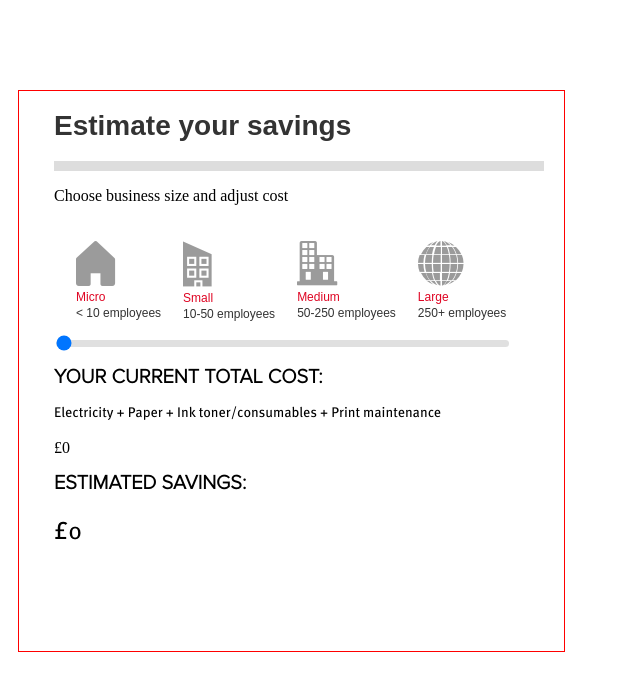
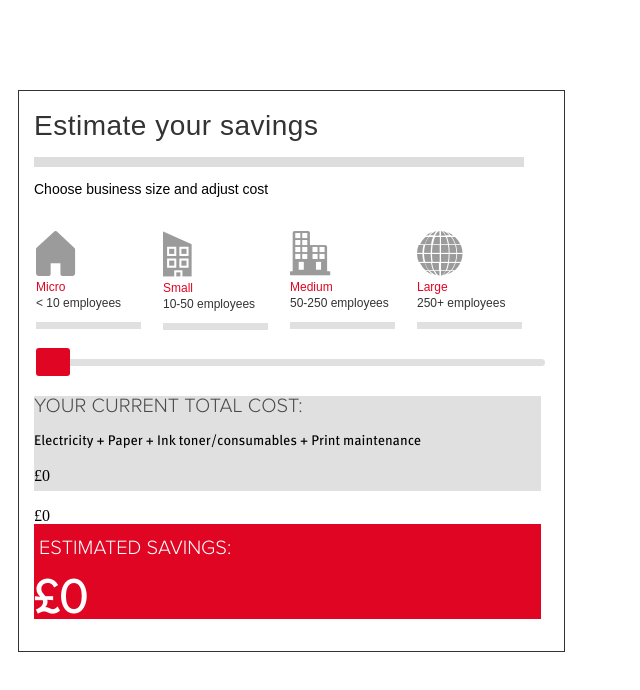
Before and after one commit to jimhbanks/roi_calc, a plain HTML site: page index.html in a window 1280 px wide. Shown: the whole page, without its empty margins (0-640 px from the left). Drawn offline with Linux system fonts and the light colour scheme.

Commit message:
commit lunch

```diff
--- a/index.html
+++ b/index.html
@@ -8,56 +8,68 @@
 </head>
 <body>
 
-<div class="iframe">
+<div id="iframe">
 
 <div class="container">
 
-<div class="content">
 <h1>Estimate your savings</h1>
 <div class="box"></div>
-<p class="sub-title">Choose business size and adjust cost</p>
+<p class="sub-header">Choose business size and adjust cost</p>
 
 <div class="business-types">
-<div class="business-opt">
+<div class="business-opt-left" tabindex="1">
 <img src="images/micro.png">
 	<p class="red-text">Micro</p>
 	<p class="sub-text">< 10 employees</p>
+    <div class="status-bar"></div>
 </div>
 
 <div class="business-opt">
 <img src="images/small.png">
 	<p class="red-text">Small</p>
 	<p class="sub-text">10-50 employees</p>
+    <div class="status-bar"></div>
 </div>
 
 <div class="business-opt">
 <img src="images/medium.png">
 	<p class="red-text">Medium</p>
 	<p class="sub-text">50-250 employees</p>
+    <div class="status-bar"></div>
 </div>
 
 <div class="business-opt">
 <img src="images/large.png">
 	<p class="red-text">Large</p>
 	<p class="sub-text">250+ employees</p>
+    <div class="status-bar"></div>
+</div>
 </div>
 
-
-<input type="range" id="slider" min="20000.00" max="300000.00" value="5" step="5"  />
+<input id="slider" type="range" id="slider" min="200000.00" max="300000.00" value="100000" step="10000" stage="50"/>
 
 
+<div id="grey-rect">
+<h2 class="black">YOUR CURRENT TOTAL COST:</h2>
+<p class="cost-text">Electricity + Paper + Ink toner/consumables + Print maintenance</p>
+<p class="current-c">£<span id="cost">0</span></p>
+</div>
+<p class="current-c">£<span id="cost">0</span></p>
 
-<h2>YOUR CURRENT TOTAL COST:</h2>
-<p class="cost">Electricity + Paper + Ink toner/consumables + Print maintenance</p>
 
-<p class="resultss">£<span id="cost">0</span></p>
-<h2>ESTIMATED SAVINGS:</h2><p class="results">£<span id="saving">0</span></p>
+<div id="red-rect">
+<h2 class="white">ESTIMATED SAVINGS:</h2>
+<h2 class="result">
+£<span id="saving">0</span></h2>
+</div>
 
-</div>
-<!-- end of content wrapper -->
-</div>
+<!-- <p>Percentage of revenue spent on document output costs:</p><input type="radio" value="1">1%<br><input type="radio" value="3">3%<br>
+ -->
+
+<!-- </div>
+ -->
 <!-- end of iframe wrapper -->
-
+ </div>
 
 
 
--- a/script.js
+++ b/script.js
@@ -4,10 +4,11 @@
 
     $('#range').html( $(this).val() );
 
-    //this is your value to be calculated
+    //this is the value to be calculated
     var value = $(this).val();
 
     $('#cost').html(value);
+     $('#cost1').html(value);
     $('#saving').html(thirtyPercentOf(value));
 
 
@@ -17,4 +18,8 @@
 
       return newNum;
     }
+
+
+
+
   });
--- a/style.css
+++ b/style.css
@@ -2,58 +2,78 @@
   font-family: 'proxima-nova';
   src:  url('fonts/proxima-nova.ttf');
 }
-
 @font-face {
   font-family: 'proxima-nova-light';
   src:  url('fonts/proxima-nova-light.otf');
 }
-
 @font-face {
   font-family: 'proxima-nova-semibold';
   src:  url('fonts/Proxima Nova Semibold.otf');
 }
-
 @font-face {
   font-family: 'metapro-book';
   src:  url('fonts/Metapro Book Opentype.otf');
 }
-
 @font-face {
   font-family: 'metapro-bold';
   src:  url('fonts/Metapro Bold Opentype.otf');
 }
 
+
 body {
 	background-color: white;
 }
 
-.iframe {
+#iframe {
 	margin-left: 10px;
 	margin-top: 90px;
 	width: 545px;
 	height: 560px;
 	border-style: solid;
     border-width: 1px;
-    border-color: red;
+    border-color: #333333;
 
 }
 
+
 .container {
-	padding-left: 35px;
+	padding-left: 15px;
 }
 
 h1 {
 	font-family: arial;
-	font-weight: bold;
+	font-style: normal;
+	font-weight: 400;
+	letter-spacing: .5px;
 	color: #333333;
 	font-size: 28px;
+	margin-bottom: 15px;
 }
 
-h2 {
+h2.white {
 	font-family: proxima-nova-light;
-	/*font-style: normal;
-	font-weight: 400;*/
+	font-style: normal;
+	font-weight: 200;
 	font-size: 20px;
+	color: #FFFFFF;
+	padding-top: 14px;
+	padding-left: 5px;
+}
+
+h2.black {
+    font-family: proxima-nova-light;
+	color: #4A4A4A;
+	font-style: normal;
+	font-weight: 400;
+	font-size: 20px;
+}
+
+h2.result {
+	font-family: proxima-nova-light;
+	font-size: 48px;
+	color: #FFFFFF;
+	margin: 0px;
+    padding: 0px;
 }
 
 .box {
@@ -62,25 +82,50 @@ h2 {
     background-color: #DDDDDD;
 }
 
+.business-opt-left {
+	padding-left: 2px;
+	float: left;
+	padding-top: 20px;
+}
+
 .business-opt {
 	float: left;
 	padding-left: 22px;
 	padding-top: 20px;
 }
 
+
+#slider {
+	position: relative;
+	margin-top: 29px;
+}
+.status-bar {
+	width: 105px;
+	height: 7px;
+	background-color: #E0E0E0;
+}
+
 input[type=range] {
   -webkit-appearance: none;
-  width: 453px;
-  border-radius: 5px;
+  width: 509px;
+  border-radius: 13px;
   position: relative;
   height: 7px;
   background-color: #E0E0E0;
 }
+
+input[type=range]::-webkit-slider-thumb {
+  -webkit-appearance: none;
+  height: 28px;
+  width: 34px;
+  border-radius: 3px;
+  outline: none;
+  background: #DF0523;
+  cursor: auto;
 }
 
-
-p.sub-title {
-	font-family: metapro-book;
+p.sub-header {
+	font-family: arial;
 	font-size: 14px;
 }
 
@@ -98,14 +143,33 @@ p.sub-text {
 	margin-top: -10px;
 }
 
-p.results {
-	font-family: metapro-book;
-	font-size: 24px;
+
+
+#grey-rect {
+	margin-top: 26px;
+	width: 507px;
+	height: 95px;
+	background-color: #E0E0E0;
 }
 
-p.cost {
+#red-rect {
+	width: 507px;
+	height: 95px;
+	background-color: #DF0523;
+	margin-top: -17px;
+}
+
+
+p.current-cost {
+	font-family: proxima-nova;
+	font-size: 24px;
+	font-weight: bold;
+}
+
+p.cost-text {
 	font-family: metapro-book;
 	font-size: 14px;
+	font-weight: lighter;
 }
 
 .slider-bar {
```
